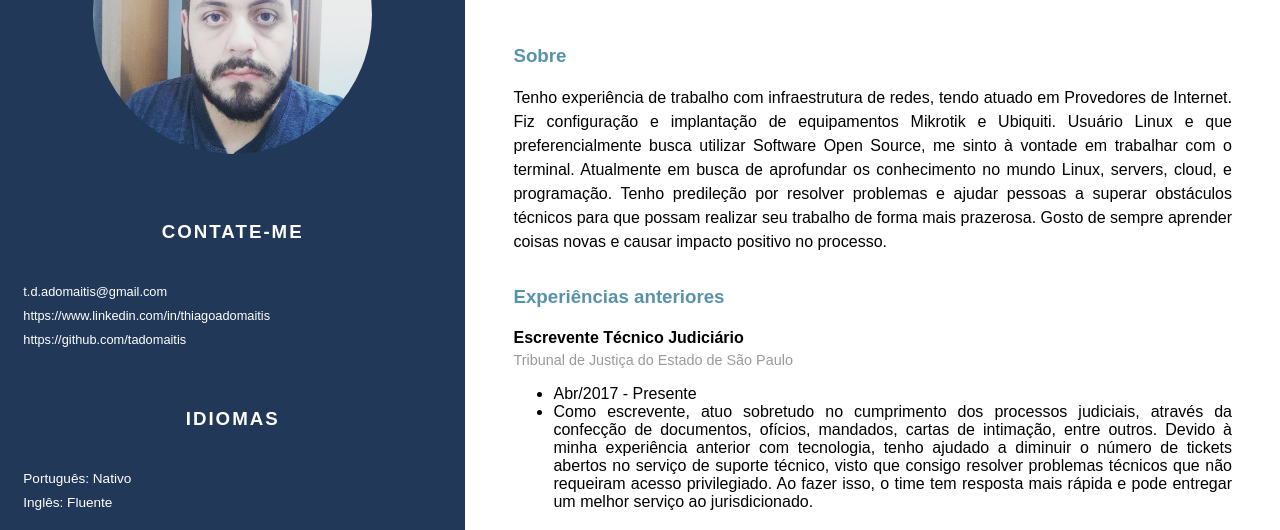
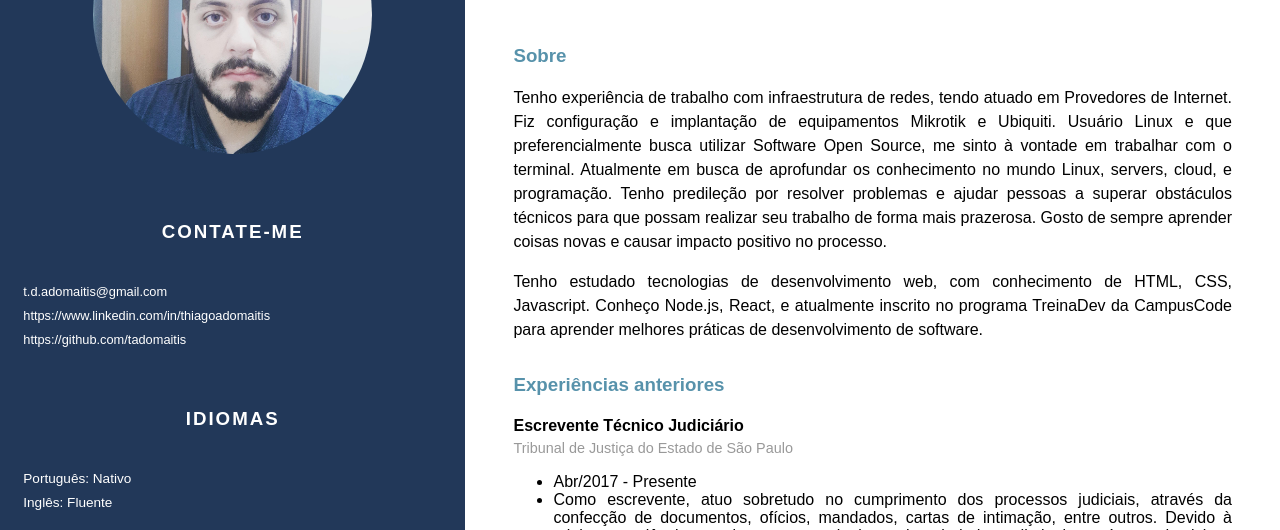
Before and after one commit to tadomaitis/tadomaitis.github.io, a plain HTML site: page index.html in a window 1280 px wide. Shown: the part 205-735 px from the top of the page. Drawn offline with Linux system fonts and the light colour scheme.

Commit message:
Update about to add what I'm currently studying

```diff
--- a/index.html
+++ b/index.html
@@ -80,6 +80,11 @@
           seu trabalho de forma mais prazerosa. Gosto de sempre aprender coisas novas e causar impacto positivo no
           processo.
         </p>
+        <p class='about-paragraph'>
+          Tenho estudado tecnologias de desenvolvimento web, com conhecimento de HTML, CSS, Javascript. Conheço Node.js,
+          React, e atualmente inscrito no programa TreinaDev da CampusCode para aprender melhores práticas de
+          desenvolvimento de software.
+        </p>
       </section>
 
       <section class='main-section work-experience'>
```
